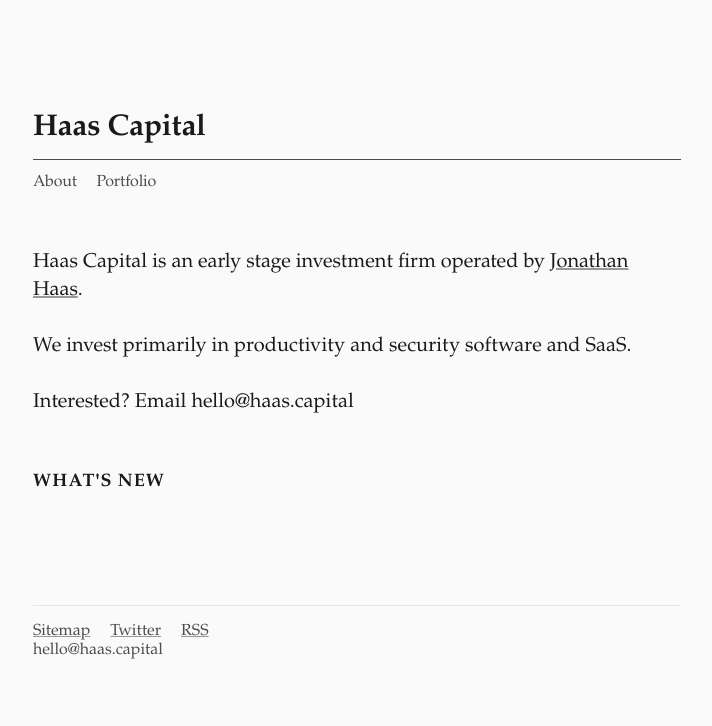
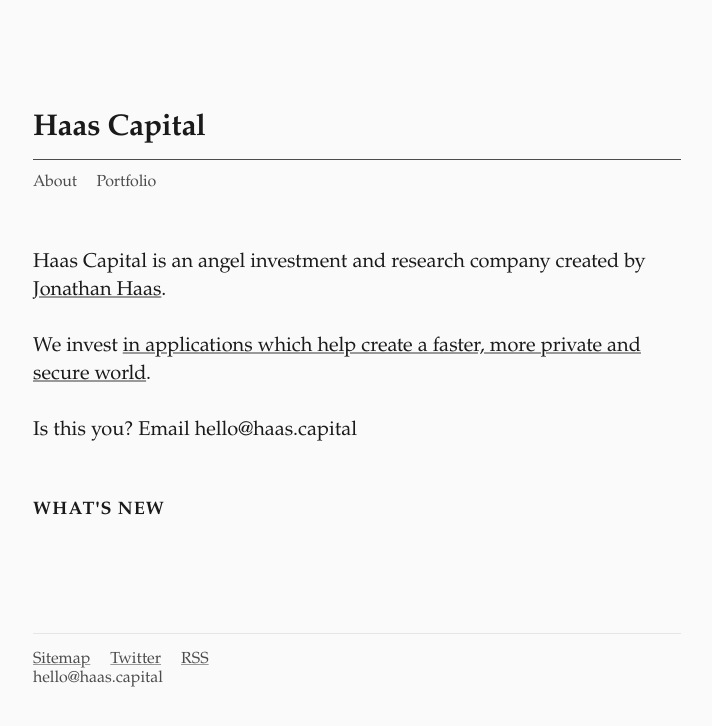
Before and after one commit to 0xHaas/invest, a Jekyll site: the page built from index.md, in a window 1280 px wide. Shown: the top 726 px of the page, without its empty margins (283-995 px from the left). Built offline with Jekyll 4.4.1, drawn with Linux system fonts in a browser that asks for light colours.

Commit message:
Update index.md
Additional content

```diff
--- a/index.md
+++ b/index.md
@@ -4,8 +4,8 @@
 layout: index
 ---
 
-Haas Capital is an early stage investment firm operated by [Jonathan Haas](https://jonathanha.as).
+Haas Capital is an angel investment and research company created by [Jonathan Haas](https://jonathanha.as).
 
-We invest primarily in productivity and security software and SaaS.
+We invest [in applications which help create a faster, more private and secure world](/portfolio).
 
-Interested? Email {{ site.email }}
+Is this you? Email {{ site.email }}
```
